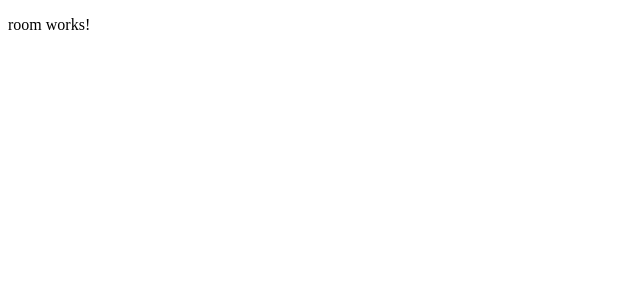
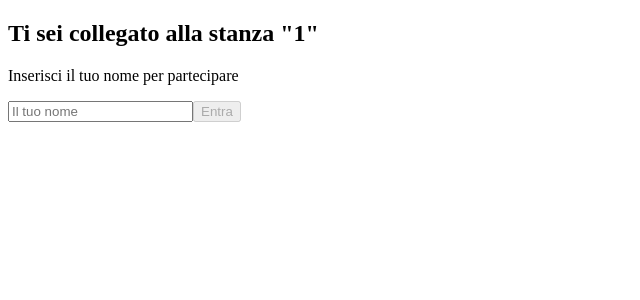
Before and after one commit to ProgrammatoreInCamicia/PockerPlanningFrontEnd, an Angular app: page /room/1 in a window 1280 px wide. Shown: the top 300 px of the page, without its empty margins (0-640 px from the left). Built offline with nearby package versions, Linux system fonts and the light colour scheme.

Commit message:
first room join and creation

```diff
--- a/src/app/features/join/join.component.ts
+++ b/src/app/features/join/join.component.ts
@@ -13,7 +13,7 @@ import { saveSession } from '../../core/session/session.store';
 })
 export class JoinComponent {
   private readonly roomApi = inject(RoomApiService);
-  private readonly roomStore = inject(RoomStore);
+  // private readonly roomStore = inject(RoomStore);
   private readonly router = inject(Router);
 
   readonly userName = signal('');
@@ -37,7 +37,7 @@ export class JoinComponent {
       };
 
       saveSession(roomId, user);
-      await this.roomStore.connectAndJoin(roomId, user);
+      // await this.roomStore.connectAndJoin(roomId, user);
 
       this.router.navigate(['/room', roomId]);
     } catch (err) {
--- a/src/app/features/room/room.component.html
+++ b/src/app/features/room/room.component.html
@@ -1 +1,42 @@
-<p>room works!</p>
+@if (needsName()) {
+  <div class="name-prompt">
+    <h2>Ti sei collegato alla stanza "{{ roomId() }}"</h2>
+    <p>Inserisci il tuo nome per partecipare</p>
+
+    <input
+      type="text"
+      [(ngModel)]="voterName"
+      placeholder="Il tuo nome"
+      (keydown.enter)="submitVoterName()"
+    />
+
+    <button (click)="submitVoterName()" [disabled]="!voterName().trim() || joining()">
+      {{ joining() ? 'Connessione...' : 'Entra' }}
+    </button>
+
+    @if (joinError()) {
+      <p class="error">{{ joinError() }}</p>
+    }
+  </div>
+} @else if (joining()) {
+  <p>Connessione in corso...</p>
+} @else {
+  <div class="room-content">
+    <h2>Stanza: {{ roomId() }}</h2>
+    <p>Connesso come: {{ roomStore.currentUser()?.userName }} ({{ roomStore.currentUser()?.role }})</p>
+
+    <h3>Partecipanti</h3>
+    <ul>
+      @for (p of roomStore.participants(); track p.userName) {
+        <li>{{ p.userName }} — {{ p.role }} — {{ p.connected ? '🟢' : '⚪' }} — {{ p.hasVoted ? 'ha votato' : '...' }}</li>
+      }
+    </ul>
+
+    <h3>Task</h3>
+    <ul>
+      @for (t of roomStore.tasks(); track t.id) {
+        <li>{{ t.title }} — {{ t.status }}</li>
+      }
+    </ul>
+  </div>
+}
--- a/src/app/features/room/room.component.ts
+++ b/src/app/features/room/room.component.ts
@@ -1,9 +1,66 @@
-import { Component } from '@angular/core';
+import { Component, inject, OnInit, signal } from '@angular/core';
+import { ActivatedRoute } from '@angular/router';
+import { CurrentUser, RoomStore } from '../../state/room.store';
+import { loadSession, saveSession } from '../../core/session/session.store';
+import { FormsModule } from '@angular/forms';
 
 @Component({
   selector: 'app-room',
-  imports: [],
+  imports: [FormsModule],
   templateUrl: './room.component.html',
   styleUrl: './room.component.scss',
 })
-export class RoomComponent {}
+export class RoomComponent implements OnInit {
+  private readonly route = inject(ActivatedRoute);
+  readonly roomStore = inject(RoomStore);
+
+  readonly roomId = signal('');
+  readonly needsName = signal(false);
+  readonly voterName = signal('');
+  readonly joining = signal(false);
+  readonly joinError = signal<string | null>(null);
+
+  ngOnInit(): void {
+    const id = this.route.snapshot.paramMap.get('roomId');
+    if (!id) return;
+
+    this.roomId.set(id);
+
+    const existingSession = loadSession(id);
+    if (existingSession) {
+      this.doJoin(existingSession);
+    } else {
+      this.needsName.set(true);
+    }
+  }
+
+  async submitVoterName(): Promise<void> {
+    const name = this.voterName().trim();
+    if (!name) return;
+
+    const user: CurrentUser = {
+      userId: crypto.randomUUID(),
+      userName: name,
+      role: 'voter',
+    };
+
+    saveSession(this.roomId(), user);
+    await this.doJoin(user);
+  }
+
+  private async doJoin(user: CurrentUser): Promise<void> {
+    this.joining.set(true);
+    this.joinError.set(null);
+
+    try {
+      await this.roomStore.connectAndJoin(this.roomId(), user);
+      this.needsName.set(false);
+    } catch (err) {
+      console.error('Errore di connessione alla stanza:', err);
+      this.joinError.set('Impossibile connettersi alla stanza. Il link potrebbe non essere valido.');
+      this.needsName.set(true);
+    } finally {
+      this.joining.set(false);
+    }
+  }
+}
```
Also changed, not shown: 1 other file (tests, documents, lock files or other folders).
